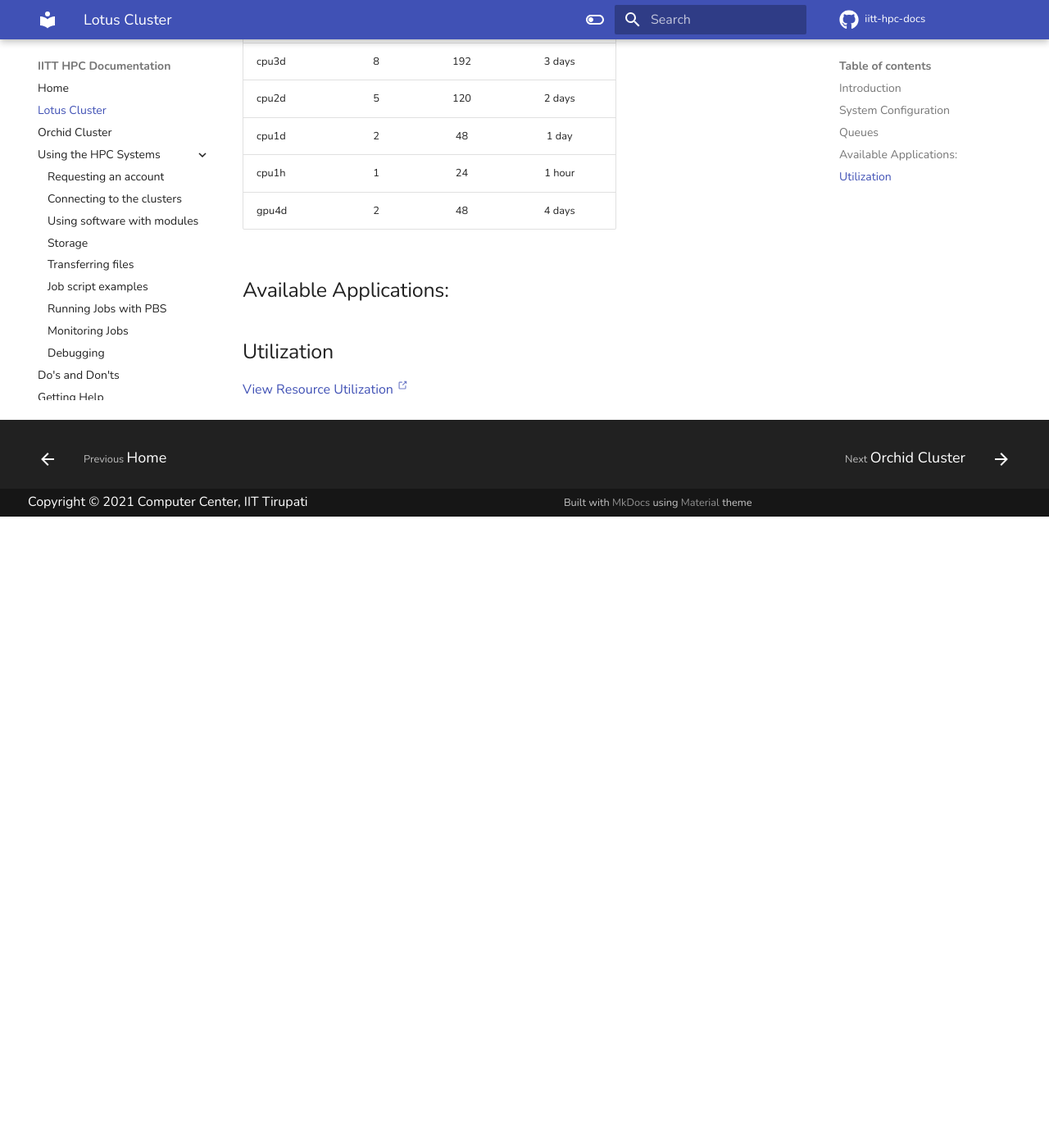
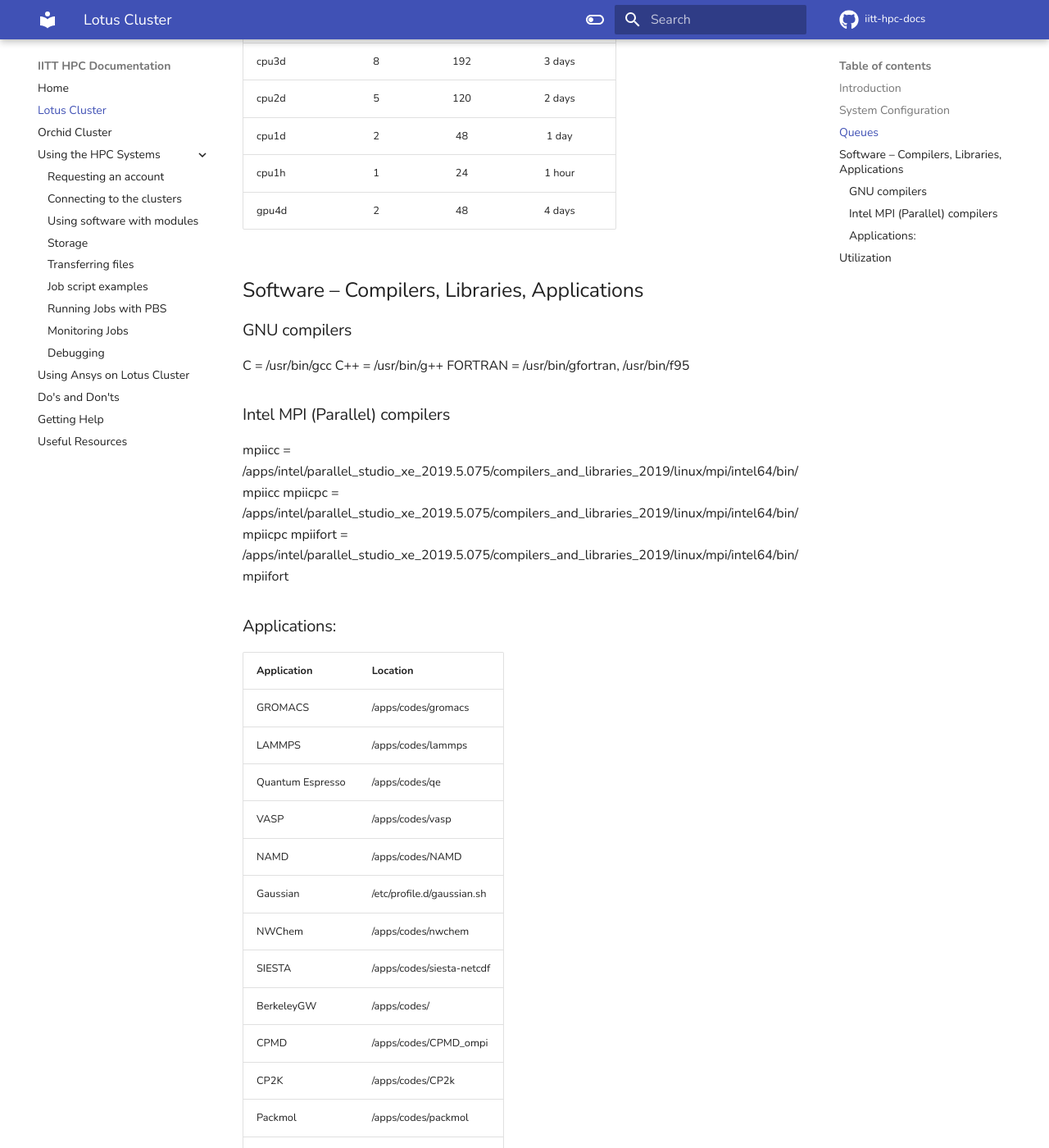
Before and after one commit to P-Vamshi-Seshasayan/iitt-hpc-docs, an MkDocs documentation site: the page built from docs/lotus/index.md, in a window 1280 px wide and 1400 px high, scrolled down 929 px. Shown: the whole window at 82% size. Built offline with MkDocs 1.6.1 and Material for MkDocs 9.7.7, drawn with Linux system fonts in a browser that asks for light colours; comment, search, counter and statistics services are not loaded; before the commit the page ends 1559 px from its top, so only the background shows below that; some of the changed text lies outside the part shown.

Commit message:
add documentation for: trasferring files, monitoring jobs, debugging, do's and dont's, getting help and useful resources. add applications in lotus and update storage documentation

```diff
--- a/docs/lotus/index.md
+++ b/docs/lotus/index.md
@@ -24,10 +24,44 @@ cpu1d       |2             | 48           | 1 day
 cpu1h       |1             | 24           | 1 hour
 gpu4d       |2             | 48           | 4 days
 
+## Software – Compilers, Libraries, Applications
 
-## Available Applications:
+### GNU compilers
 
+C = /usr/bin/gcc
+C++ = /usr/bin/g++
+FORTRAN = /usr/bin/gfortran, /usr/bin/f95
 
+### Intel MPI (Parallel) compilers
+
+mpiicc = /apps/intel/parallel_studio_xe_2019.5.075/compilers_and_libraries_2019/linux/mpi/intel64/bin/mpiicc
+mpiicpc = /apps/intel/parallel_studio_xe_2019.5.075/compilers_and_libraries_2019/linux/mpi/intel64/bin/mpiicpc
+mpiifort = /apps/intel/parallel_studio_xe_2019.5.075/compilers_and_libraries_2019/linux/mpi/intel64/bin/mpiifort
+
+### Applications:
+
+Application |Location
+------------|:------------
+GROMACS     |/apps/codes/gromacs
+LAMMPS      |/apps/codes/lammps
+Quantum Espresso|/apps/codes/qe
+VASP        |/apps/codes/vasp
+NAMD        |/apps/codes/NAMD
+Gaussian    | /etc/profile.d/gaussian.sh
+NWChem      |/apps/codes/nwchem
+SIESTA      |/apps/codes/siesta-netcdf
+BerkeleyGW  |/apps/codes/
+CPMD        |/apps/codes/CPMD_ompi
+CP2K        | /apps/codes/CP2k
+Packmol     |/apps/codes/packmol
+Vmd         |/usr/local/bin/vmd
+P4vasp      |/apps/codes/p4vasp
+Vesta       |/apps/codes/VESTA
+OVITO       |/apps/codes/ovito
+ANSYS       |/apps/codes/
+Xcrysden    |/apps/codes/xcrysden
+Gnuplot     |/usr/bin/gnuplot
+Xmgrace     |/apps/codes/xmgrace
 
 ## Utilization
 [View Resource Utilization <small>^:octicons-link-external-16:^</small>]()
--- a/mkdocs.yml
+++ b/mkdocs.yml
@@ -13,14 +13,15 @@ nav:
       - Connecting to the clusters: hpc/connecting-to-clusters.md
       - Using software with modules: hpc/using-modules.md
       - Storage: hpc/storage.md
-      - Transferring files: ''
-      - Job script examples: ''
-      - Running Jobs with PBS: ''
-      - Monitoring Jobs: ''
-      - Debugging: ''
-    - Do's and Don'ts: ''
-    - Getting Help: ''
-    - Useful Resources: ''
+      - Transferring files: hpc/transferring-files.md
+      - Job script examples: hpc/pbsscript-examples.md
+      - Running Jobs with PBS: hpc/running-jobs.md
+      - Monitoring Jobs: hpc/monitoring-jobs.md
+      - Debugging: hpc/debugging.md
+    - Using Ansys on Lotus Cluster: ''
+    - Do's and Don'ts: hpc/dosanddonts.md
+    - Getting Help: hpc/getting-help.md
+    - Useful Resources: hpc/resources.md
 
 theme:
     name: material
```
Also changed, not shown: docs/about.md (deleted, +0 -29 lines), docs/hpc/debugging.md (added, +14 -0 lines), docs/hpc/dos-and-donts.md (added, +1 -0 lines), docs/hpc/getting-help.md (added, +27 -0 lines), docs/hpc/monitoring-jobs.md (added, +5 -0 lines), docs/hpc/pbsscript-examples.md (added, +1 -0 lines), docs/hpc/resources.md (added, +5 -0 lines), docs/hpc/running-jobs.md (added, +1 -0 lines), docs/hpc/storage.md (+10 -4 lines), docs/hpc/transferring-files.md (added, +33 -0 lines).
